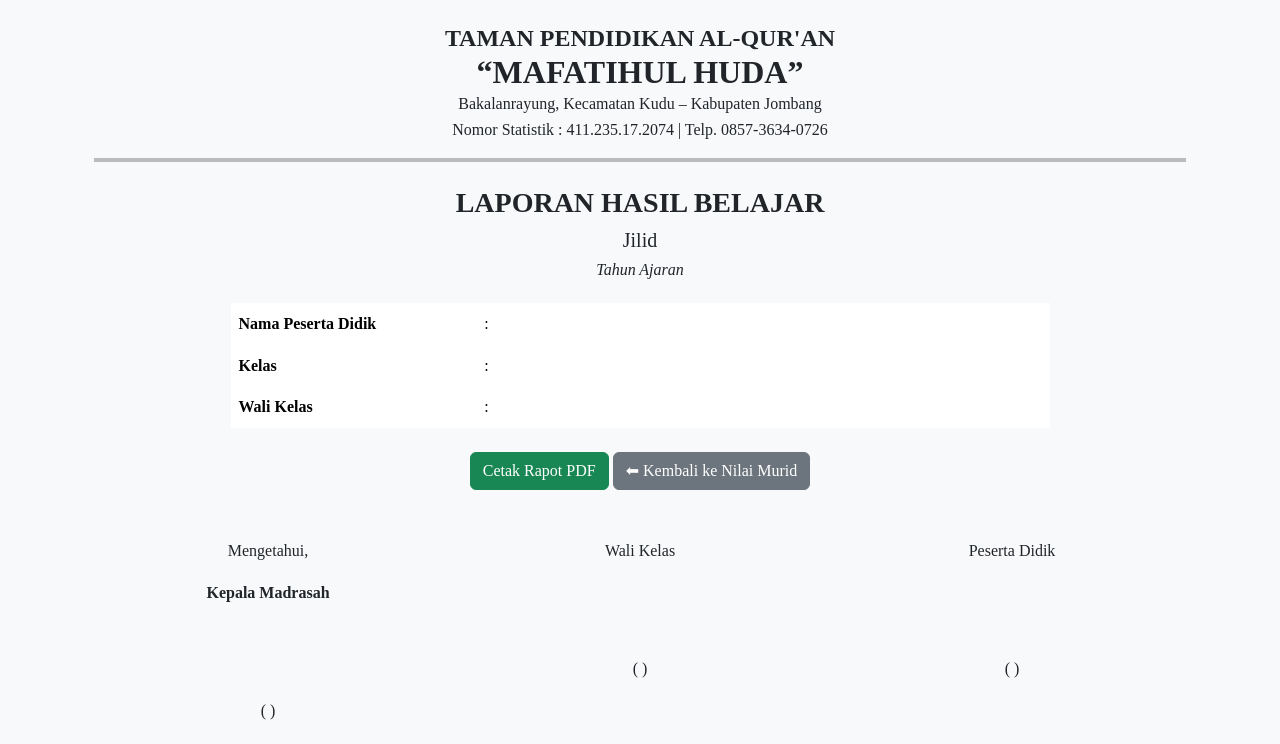
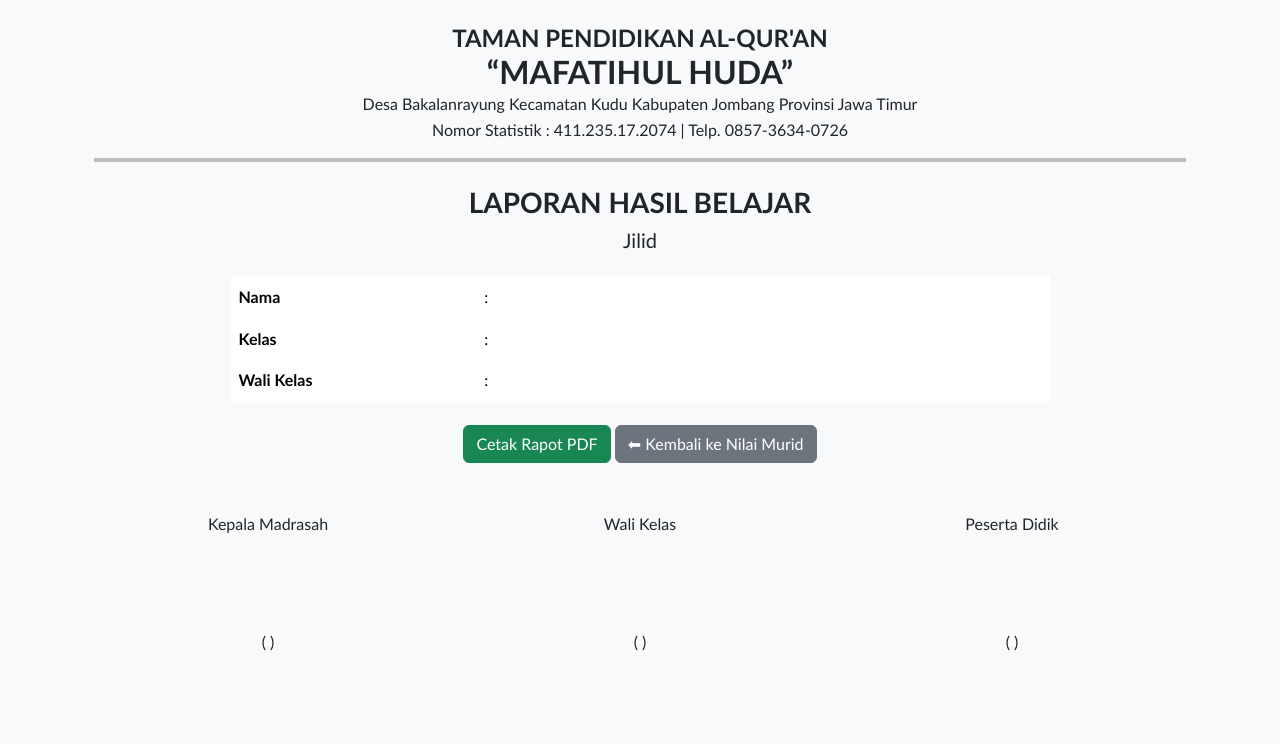
Before and after one commit to ulumuddin87/gitHubRailway, a Flask app: template templates/rapot.html in a window 1280 px wide. Shown: the part 56-800 px from the top of the page. Run offline with Flask 3, Linux system fonts and the light colour scheme; the template is opened without the code that fills it, so the values that code supplies are empty; some libraries are stand-ins or nearby versions.

Commit message:
revisi font

```diff
--- a/templates/rapot.html
+++ b/templates/rapot.html
@@ -1,12 +1,12 @@
 {% extends 'base.html' %}
 {% block content %}
 
-<div class="container mt-4" style="font-family: 'Times New Roman', serif; line-height: 1.6;">
+<div class="container mt-4" style="font-family: 'Calibri', serif; line-height: 1.6;">
     <!-- Kop Surat -->
     <div class="text-center mb-4">
         <h4 class="mb-0"><b>TAMAN PENDIDIKAN AL-QUR'AN</b></h4>
         <h2 class="mb-0"><b>“MAFATIHUL HUDA”</b></h2>
-        <p class="mb-0">Bakalanrayung, Kecamatan Kudu – Kabupaten Jombang</p>
+        <p class="mb-0">Desa Bakalanrayung Kecamatan Kudu Kabupaten Jombang Provinsi Jawa Timur</p>
         <p class="mb-0">Nomor Statistik : 411.235.17.2074 | Telp. 0857-3634-0726</p>
         <hr style="border: 2px solid black;">
     </div>
@@ -15,13 +15,12 @@
     <div class="text-center mb-4">
         <h3><b>LAPORAN HASIL BELAJAR</b></h3>
         <h5>Jilid {{ jilid }}</h5>
-        <h6><i>Tahun Ajaran {{ tahun_ajaran }}</i></h6>
     </div>
 
     <!-- Identitas Murid -->
     <table class="table table-borderless w-75 mx-auto mb-4">
         <tr>
-            <td style="width: 30%;"><b>Nama Peserta Didik</b></td>
+            <td style="width: 30%;"><b>Nama</b></td>
             <td>: {{ murid.nama }}</td>
         </tr>
         <tr>
@@ -82,8 +81,7 @@
     <!-- Tanda Tangan -->
     <div class="row mt-5">
         <div class="col text-center">
-            <p>Mengetahui,</p>
-            <p><b>Kepala Madrasah</b></p>
+            <p>Kepala Madrasah</p>
             <br><br><br>
             <p>( {{ kepala_madrasah }} )</p>
         </div>
```
